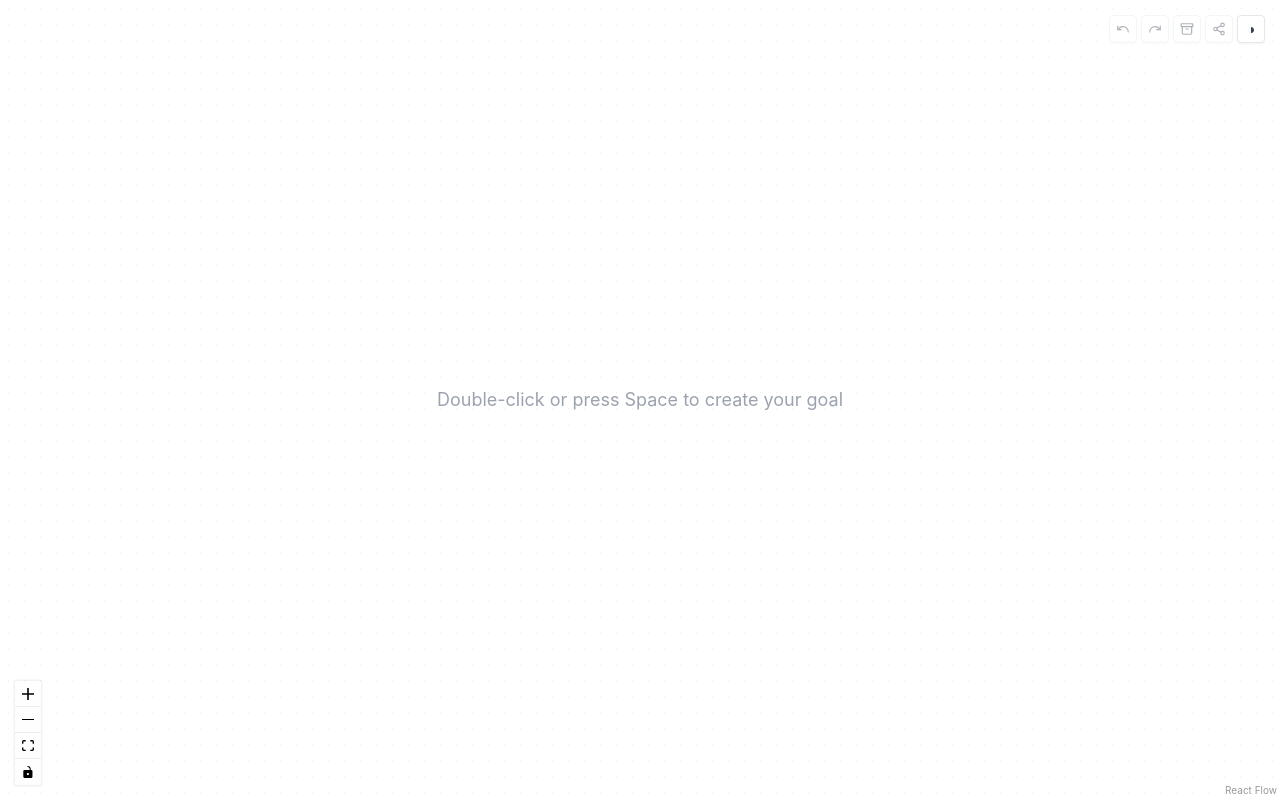
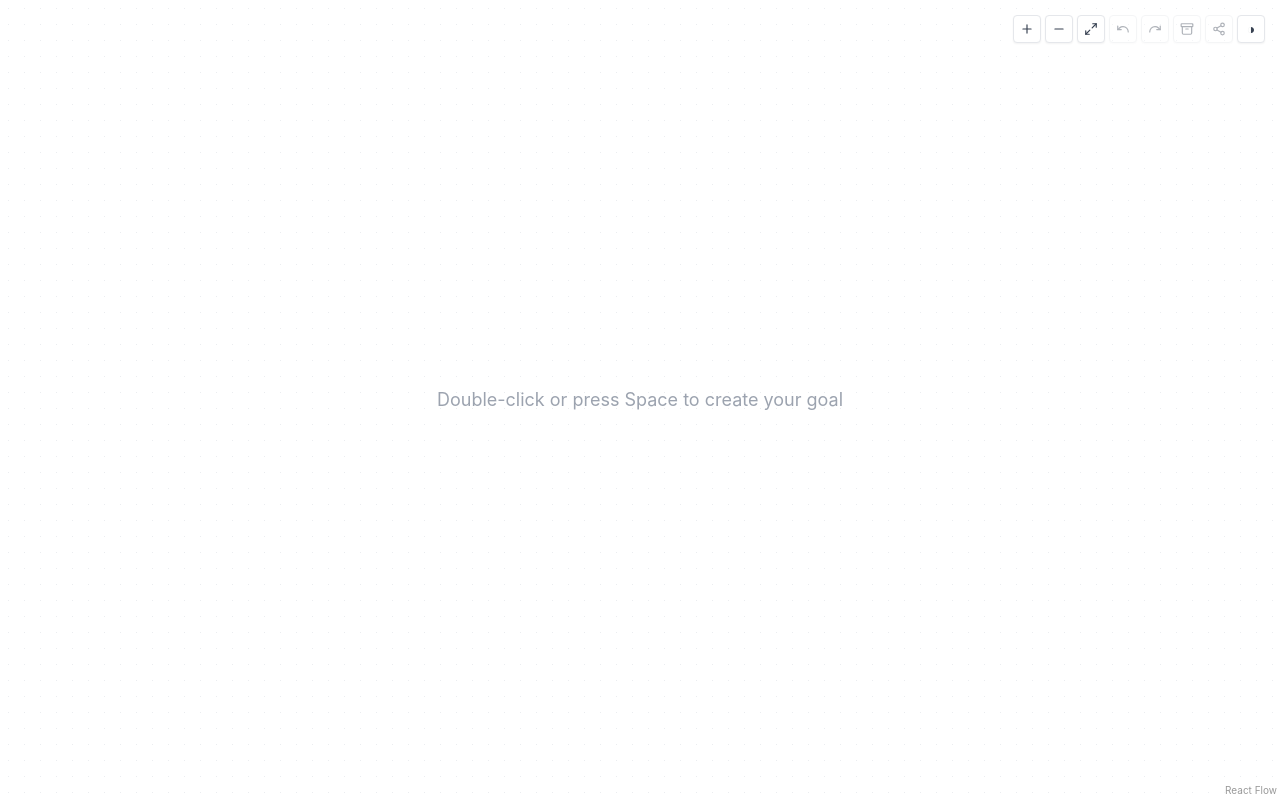
Before and after one commit to nicoespeon/nikado, a React (Vite) app: page / in a window 1280 px wide. Built offline with nearby package versions, Linux system fonts and the light colour scheme.

Commit message:
feat: normalize controls

```diff
--- a/src/App.tsx
+++ b/src/App.tsx
@@ -1,6 +1,5 @@
 import {
 	Background,
-	Controls,
 	Panel,
 	ReactFlow,
 	useReactFlow,
@@ -9,12 +8,17 @@ import {
 	type NodeTypes,
 } from "@xyflow/react";
 import "@xyflow/react/dist/style.css";
-import { useCallback, useEffect, useState } from "react";
+import { useCallback, useEffect, useRef, useState } from "react";
 import { TaskNode } from "./components/nodes/TaskNode";
 import { ResetButton } from "./components/ResetButton";
 import { ShareButton } from "./components/ShareButton";
 import { ThemeToggle } from "./components/ThemeToggle";
 import { UndoButton, RedoButton } from "./components/UndoRedoButtons";
+import {
+	ZoomInButton,
+	ZoomOutButton,
+	FitViewButton,
+} from "./components/ZoomControls";
 import { copyUrl } from "./hooks/use-share";
 import { cycleTheme, useTheme } from "./hooks/use-theme";
 import { useUrlSync } from "./hooks/use-url-sync";
@@ -68,6 +72,11 @@ function App() {
 	const { resolvedTheme, theme } = useTheme();
 	const graph = useGraphStore();
 	const [nodeSizes, setNodeSizes] = useState<NodeSizes>(new Map());
+	const reactFlowRef = useRef<{
+		zoomIn: (options?: { duration?: number }) => Promise<boolean>;
+		zoomOut: (options?: { duration?: number }) => Promise<boolean>;
+		fitView: (options?: { duration?: number }) => Promise<boolean>;
+	} | null>(null);
 	const rawNodes = toReactFlowNodes(graph, nodeSizes);
 	const edges = toReactFlowEdges(graph);
 	const isEmpty = graph.goalId === null;
@@ -132,6 +141,24 @@ function App() {
 
 			// Don't intercept browser shortcuts (e.g. ⌘R to reload)
 			if (e.metaKey || e.ctrlKey || e.altKey) return;
+
+			if ((e.key === "+" || e.key === "=") && reactFlowRef.current) {
+				e.preventDefault();
+				void reactFlowRef.current.zoomIn({ duration: 200 });
+				return;
+			}
+
+			if (e.key === "-" && reactFlowRef.current) {
+				e.preventDefault();
+				void reactFlowRef.current.zoomOut({ duration: 200 });
+				return;
+			}
+
+			if (e.key === "0" && reactFlowRef.current) {
+				e.preventDefault();
+				void reactFlowRef.current.fitView({ duration: 200 });
+				return;
+			}
 
 			if (e.key === " ") {
 				e.preventDefault();
@@ -272,6 +299,9 @@ function App() {
 				onNodesChange={onNodesChange}
 				onNodeClick={onNodeClick}
 				onPaneClick={onPaneClick}
+				onInit={(instance) => {
+					reactFlowRef.current = instance;
+				}}
 				edgesFocusable={false}
 				colorMode={resolvedTheme}
 				// Figma-like tool controls
@@ -286,9 +316,11 @@ function App() {
 					color={resolvedTheme === "dark" ? "#374151" : "#e5e7eb"}
 					gap={16}
 				/>
-				<Controls />
 				<Panel position="top-right">
 					<div className="flex gap-1">
+						<ZoomInButton />
+						<ZoomOutButton />
+						<FitViewButton />
 						<UndoButton />
 						<RedoButton />
 						<ResetButton />
--- a/src/components/ResetButton.tsx
+++ b/src/components/ResetButton.tsx
@@ -6,8 +6,8 @@ export function ResetButton() {
 	return (
 		<button
 			type="button"
-			aria-label="New graph (R)"
-			title="New graph (R)"
+			aria-label="Reset (R)"
+			title="Reset (R)"
 			disabled={isEmpty}
 			onClick={() => {
 				useGraphStore.getState().reset();
--- /dev/null
+++ b/src/components/ZoomControls.tsx
@@ -0,0 +1,98 @@
+import { useReactFlow } from "@xyflow/react";
+
+const BUTTON_CLASS =
+	"flex items-center justify-center w-7 h-7 rounded bg-white dark:bg-gray-800 border border-gray-200 dark:border-gray-600 text-gray-700 dark:text-gray-300 shadow-sm hover:bg-gray-50 dark:hover:bg-gray-700 text-sm cursor-pointer";
+
+export function ZoomInButton() {
+	const { zoomIn } = useReactFlow();
+
+	return (
+		<button
+			type="button"
+			aria-label="Zoom in (+)"
+			title="Zoom in (+)"
+			onClick={() => {
+				void zoomIn({ duration: 200 });
+			}}
+			className={BUTTON_CLASS}
+		>
+			<svg
+				xmlns="http://www.w3.org/2000/svg"
+				width="14"
+				height="14"
+				viewBox="0 0 24 24"
+				fill="none"
+				stroke="currentColor"
+				strokeWidth="2"
+				strokeLinecap="round"
+				strokeLinejoin="round"
+			>
+				<line x1="12" x2="12" y1="5" y2="19" />
+				<line x1="5" x2="19" y1="12" y2="12" />
+			</svg>
+		</button>
+	);
+}
+
+export function ZoomOutButton() {
+	const { zoomOut } = useReactFlow();
+
+	return (
+		<button
+			type="button"
+			aria-label="Zoom out (-)"
+			title="Zoom out (-)"
+			onClick={() => {
+				void zoomOut({ duration: 200 });
+			}}
+			className={BUTTON_CLASS}
+		>
+			<svg
+				xmlns="http://www.w3.org/2000/svg"
+				width="14"
+				height="14"
+				viewBox="0 0 24 24"
+				fill="none"
+				stroke="currentColor"
+				strokeWidth="2"
+				strokeLinecap="round"
+				strokeLinejoin="round"
+			>
+				<line x1="5" x2="19" y1="12" y2="12" />
+			</svg>
+		</button>
+	);
+}
+
+export function FitViewButton() {
+	const { fitView } = useReactFlow();
+
+	return (
+		<button
+			type="button"
+			aria-label="Fit view (0)"
+			title="Fit view (0)"
+			onClick={() => {
+				void fitView({ duration: 200 });
+			}}
+			className={BUTTON_CLASS}
+		>
+			<svg
+				xmlns="http://www.w3.org/2000/svg"
+				width="14"
+				height="14"
+				viewBox="0 0 24 24"
+				fill="none"
+				stroke="currentColor"
+				strokeWidth="2"
+				strokeLinecap="round"
+				strokeLinejoin="round"
+			>
+				<path d="M15 3h6v6" />
+				<path d="M9 21H3v-6" />
+				<path d="M21 3l-7 7" />
+				<path d="M3 21l7-7" />
+			</svg>
+		</button>
+	);
+}
```
Also changed, not shown: 2 other files (tests, documents, lock files or other folders).
